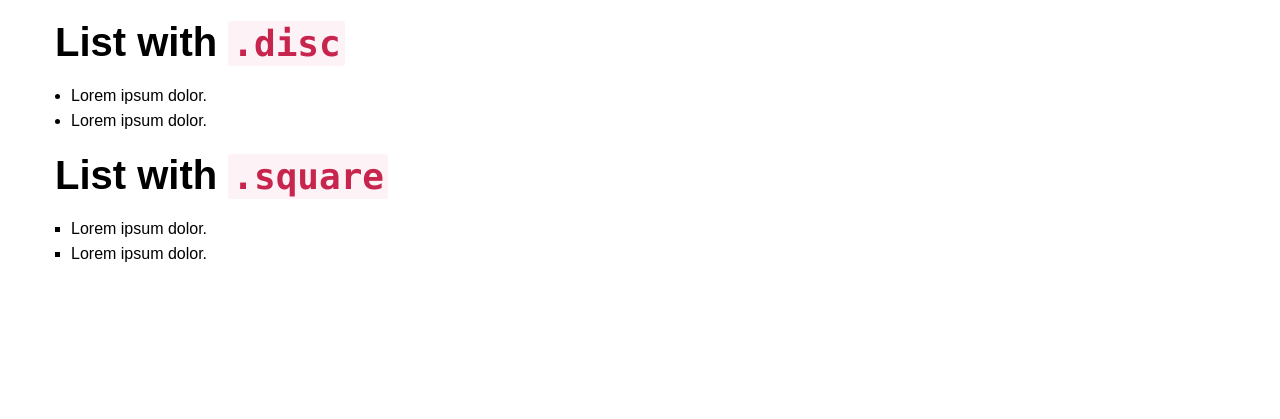
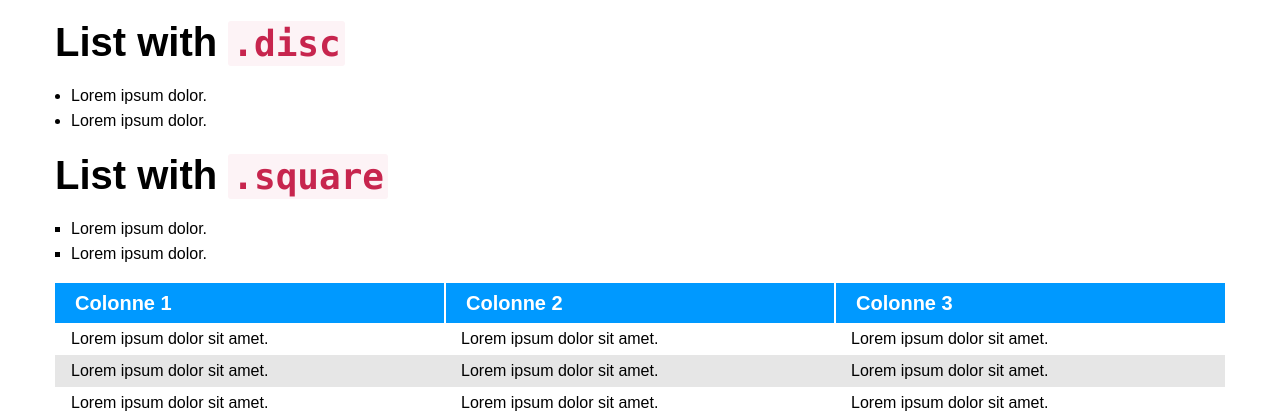
Before and after one commit to fgirardey/SUCSS, a PHP site: page / in a window 1280 px wide. Shown: the part 3009-3428 px from the top of the page. Before the commit the page ends 3271 px from the top, so only its background shows below. Run offline with PHP 8.4, Linux system fonts and the light colour scheme.

Commit message:
Add table support

```diff
--- a/css/scss/sucss/_sucss.scss
+++ b/css/scss/sucss/_sucss.scss
@@ -7,3 +7,4 @@
 @import "components/global";
 @import "components/grid";
 @import "components/type";
+@import "components/tables";
--- /dev/null
+++ b/css/scss/sucss/components/_tables.scss
@@ -0,0 +1,38 @@
+
+$table-border: 2px solid #fff !default;
+
+$table-thead-bg: $primary-color !default;
+$table-thead-color: #fff !default;
+
+$table-even-bg: lighten($grey-color, 10%) !default;
+
+
+table {
+	width: 100%;
+}
+
+table th,
+table td {
+	padding: 0.5em 1em;
+	text-align: left;
+	font-size: 1em;
+	line-height: 1;
+}
+
+table thead {
+	color: $table-thead-color;
+	background: $table-thead-bg;
+	font-size: 1.25em;
+}
+
+table thead th {
+	border-right: $table-border;
+	border-left: $table-border;
+	&:first-child { border-left: none; }
+	&:last-child { border-right: none; }
+}
+
+table tr.even,
+table tr:nth-of-type(even) {
+	background: $table-even-bg;
+}
--- a/css/style.css
+++ b/css/style.css
@@ -1098,6 +1098,47 @@ blockquote.blockquote--highlight cite {
   font-weight: 400;
 }
 
+/* line 10, scss/sucss/components/_tables.scss */
+table {
+  width: 100%;
+}
+
+/* line 14, scss/sucss/components/_tables.scss */
+table th,
+table td {
+  padding: 0.5em 1em;
+  text-align: left;
+  font-size: 1em;
+  line-height: 1;
+}
+
+/* line 22, scss/sucss/components/_tables.scss */
+table thead {
+  color: white;
+  background: #0099ff;
+  font-size: 1.25em;
+}
+
+/* line 28, scss/sucss/components/_tables.scss */
+table thead th {
+  border-right: 2px solid white;
+  border-left: 2px solid white;
+}
+/* line 31, scss/sucss/components/_tables.scss */
+table thead th:first-child {
+  border-left: none;
+}
+/* line 32, scss/sucss/components/_tables.scss */
+table thead th:last-child {
+  border-right: none;
+}
+
+/* line 35, scss/sucss/components/_tables.scss */
+table tr.even,
+table tr:nth-of-type(even) {
+  background: #e6e6e6;
+}
+
 /* line 6, scss/style.scss */
 .row.wrapper {
   color: #fff;
--- a/index.php
+++ b/index.php
@@ -9,7 +9,6 @@
 		<meta name="viewport" content="width=device-width, initial-scale=1.0">
 		<title>SUCSS - Super Useful CSS</title>
 		<link type="text/css" rel="stylesheet" href="css/style.css">
-		<!-- <link type="text/css" rel="stylesheet" href="http://cdn.foundation5.zurb.com/foundation.css"> -->
 		<script type="text/javascript" src="http://modernizr.com/downloads/modernizr-latest.js"></script>
 	</head>
 	<body>
@@ -21,7 +20,7 @@
 					</div>
 				</div>
 				<div class="row wrapper">
-					<!-- (div.col-1>.inner>{col-1})*12 -->
+					<!-- (div.col-1>.inner>{col-1;})*12 -->
 					<div class="col-1">
 						<div class="inner">col-1</div>
 					</div>
@@ -69,7 +68,7 @@
 					</div>
 				</div>
 				<div class="row wrapper">
-					<!-- (div.col-2>.inner>{col-2})*6 -->
+					<!-- (div.col-2>.inner>{col-2;})*6 -->
 					<div class="col-2">
 						<div class="inner">col-2</div>
 					</div>
@@ -99,7 +98,7 @@
 					</div>
 				</div>
 				<div class="row wrapper">
-					<!-- (div.col-3>.inner>{col-3})*4 -->
+					<!-- (div.col-3>.inner>{col-3;})*4 -->
 					<div class="col-3">
 						<div class="inner">col-3</div>
 					</div>
@@ -122,7 +121,7 @@
 				</div>
 			</div>
 			<div class="row wrapper">
-				<!-- (div.col-4>.inner>{col-4})*3 -->
+				<!-- (div.col-4>.inner>{col-4;})*3 -->
 				<div class="col-4">
 					<div class="inner">col-4</div>
 				</div>
@@ -141,7 +140,7 @@
 				</div>
 			</div>
 			<div class="row wrapper">
-				<!-- (div.col-6>.inner>{col-6})*2 -->
+				<!-- (div.col-6>.inner>{col-6;})*2 -->
 				<div class="col-6">
 					<div class="inner">col-6</div>
 				</div>
@@ -157,7 +156,7 @@
 				</div>
 			</div>
 			<div class="row wrapper">
-				<!-- (div.col-12>.inner>{col-12})*1 -->
+				<!-- (div.col-12>.inner>{col-12;})*1 -->
 				<div class="col-12">
 					<div class="inner">col-12</div>
 				</div>
@@ -295,13 +294,42 @@
 					<li>Lorem ipsum dolor.</li>
 				</ul>
 
-				<h1>List with <code>.square</code></h1>
+				<h1 contenteditable="true">List with <code>.square</code></h1>
 				<ul class="square">
 					<li>Lorem ipsum dolor.</li>
 					<li>Lorem ipsum dolor.</li>
 				</ul>
 			</div>
 		</div>
-		<script>document.write('<script src="http://' + (location.host || 'localhost').split(':')[0] + ':35729/livereload.js?snipver=1"></' + 'script>')</script>
+		<div class="row">
+			<div class="col-12">
+				<table>
+					<thead>
+						<tr>
+							<th>Colonne 1</th>
+							<th>Colonne 2</th>
+							<th>Colonne 3</th>
+						</tr>
+					</thead>
+					<tbody>
+						<tr>
+							<td>Lorem ipsum dolor sit amet.</td>
+							<td>Lorem ipsum dolor sit amet.</td>
+							<td>Lorem ipsum dolor sit amet.</td>
+						</tr>
+						<tr>
+							<td>Lorem ipsum dolor sit amet.</td>
+							<td>Lorem ipsum dolor sit amet.</td>
+							<td>Lorem ipsum dolor sit amet.</td>
+						</tr>
+						<tr>
+							<td>Lorem ipsum dolor sit amet.</td>
+							<td>Lorem ipsum dolor sit amet.</td>
+							<td>Lorem ipsum dolor sit amet.</td>
+						</tr>
+					</tbody>
+				</table>
+			</div>
+		</div>
 	</body>
 </html>
```
Also changed, not shown: css/scss/sucss/components/_type.scss (line endings or trailing spaces).
